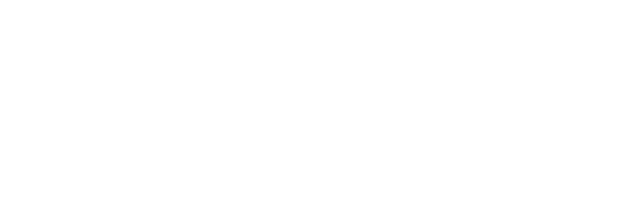
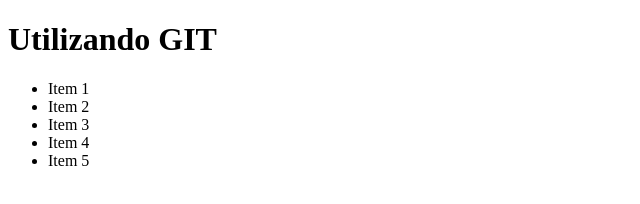
Before and after one commit to Jose073/BackendJose, a plain HTML site: page index.html in a window 1280 px wide. Shown: the whole page, without its empty margins (0-640 px from the left). Drawn offline with Linux system fonts and the light colour scheme.

Commit message:
Lista agregda

```diff
--- a/index.html
+++ b/index.html
@@ -7,6 +7,14 @@
     <title>Document</title>
 </head>
 <body>
+    <h1>Utilizando GIT</h1>
+    <ul>
+        <li>Item 1</li>
+        <li>Item 2</li>
+        <li>Item 3</li>
+        <li>Item 4</li>
+        <li>Item 5</li>
+    </ul>
 
 </body>
 </html>
```
